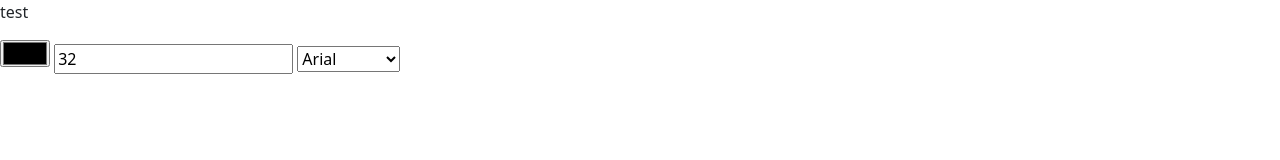
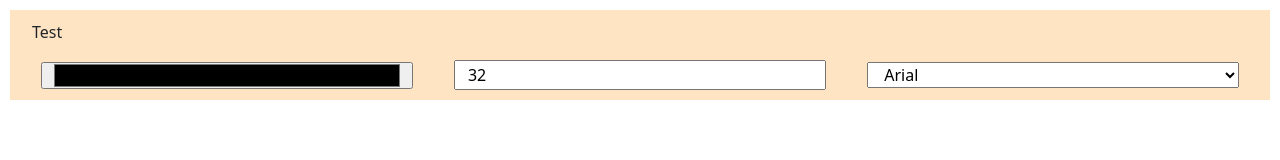
Before and after one commit to saradrine/tp1, a plain HTML site: page index.html in a window 1280 px wide. Drawn offline with nearby package versions, Linux system fonts and the light colour scheme.

Commit message:
bootsrap

```diff
--- a/index.html
+++ b/index.html
@@ -13,14 +13,31 @@
     <title>Mini Word</title>
   </head>
   <body>
-    <p>test</p>
-    <input type="color" id="couleur" value="green" />
-    <input type="number" id="taille" value="32" />
-    <select id="police" value="Arial">
-      <option value="Arial">Arial</option>
-      <option value="Garamond">Garamond</option>
-      <option value="Verdana">Verdana</option>
-    </select>
+    <style>
+      .my-custom-row {
+        display: flex;
+        flex-direction: row;
+        justify-content: space-between, center;
+        background-color: bisque;
+        padding: 10px;
+        margin: 10px;
+      }
+      .col-sm-3 {
+        width: 30%;
+        padding: auto;
+        margin: auto;
+      }
+    </style>
+    <div class="row my-custom-row">
+      <p>Test</p>
+      <input class="col-sm-3" type="color" id="couleur" />
+      <input class="col-sm-3" type="number" id="taille" value="32" />
+      <select class="col-sm-3" id="police" value="Arial">
+        <option value="Arial">Arial</option>
+        <option value="Garamond">Garamond</option>
+        <option value="Verdana">Verdana</option>
+      </select>
+    </div>
   </body>
   <script src="script.js"></script>
 </html>
```
